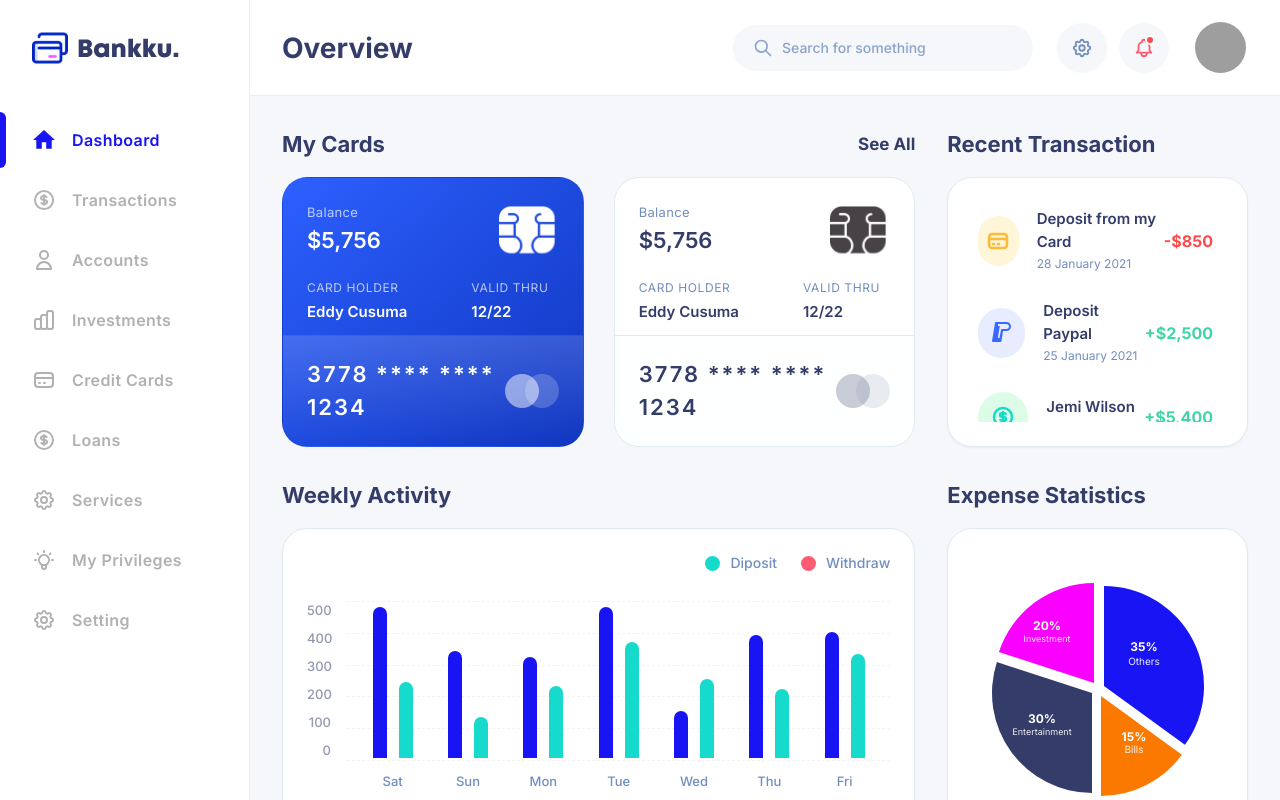
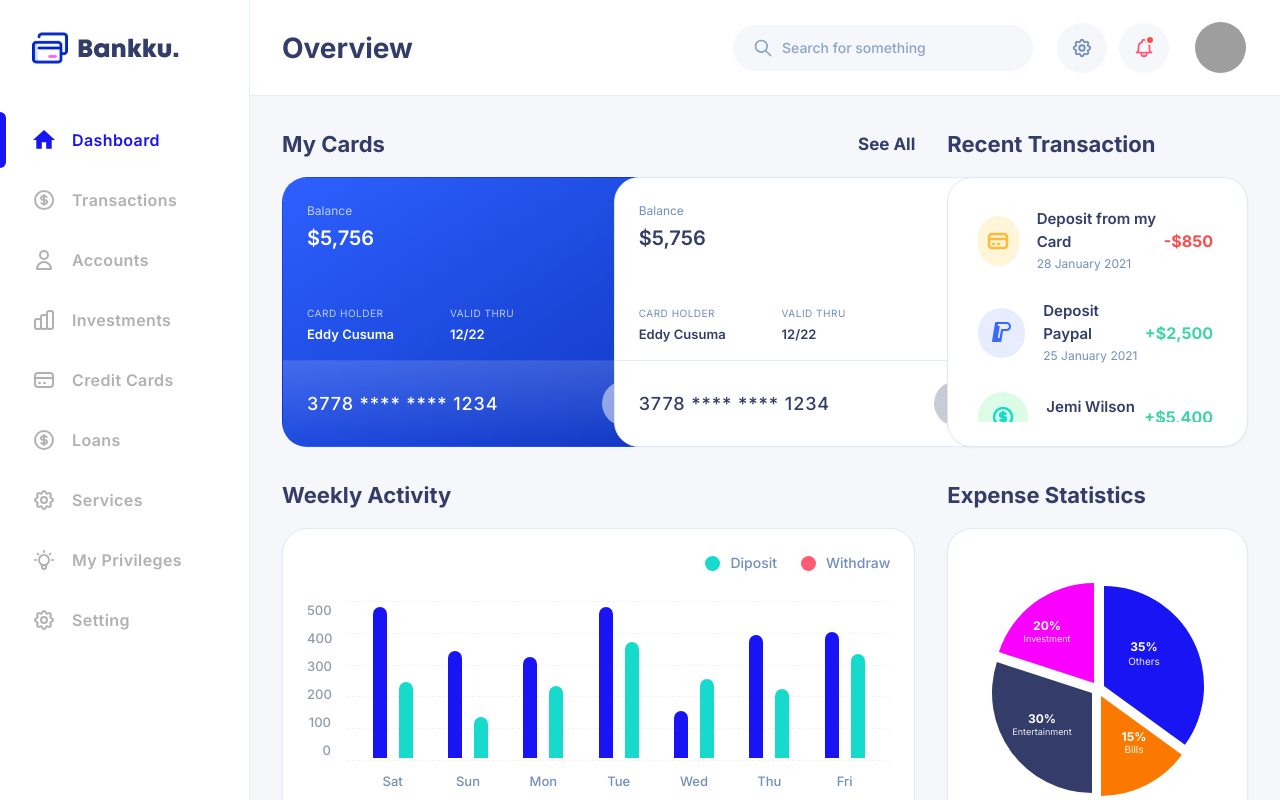
Before and after one commit to Fianisme/inagataintern_challenge, a React (Vite) app: page / in a window 1280 px wide. Built offline with nearby package versions, Linux system fonts and the light colour scheme; grey boxes are pictures that could not be loaded.

Commit message:
wip: Restructuring mastercard icon size and adding more hover in Piechart at Dashboard.jsx

```diff
--- a/src/components/overview/Cards.jsx
+++ b/src/components/overview/Cards.jsx
@@ -2,55 +2,52 @@ import React from 'react';
 
 function Cards({ balance, cardHolder, validThru, cardNumber, isDark }) {
   return (
-    <div className={`rounded-[25px] h-[270px] w-[415px] max-w-full flex flex-col justify-between overflow-hidden text-left border transition-all duration-300 ${
+    <div className={`rounded-[25px] h-[270px] w-[415px] flex flex-col justify-between overflow-hidden text-left border transition-all duration-300 ${
       isDark
         ? 'bg-gradient-to-br from-[#2D60FF] to-[#0F35BF] border-transparent text-white'
         : 'bg-white border-[#DFEAF2] text-[#343C6A]'
     }`}>
 
       {/* Konten Atas & Tengah */}
-      {/* ponytail: adjusted padding to give card content more prominence and spacing */}
-      <div className="p-6 pb-3 flex flex-col justify-between flex-1">
+      <div className="p-6 pb-4 flex flex-col justify-between flex-1">
 
         {/* 1. Baris Atas: Balance & Chip Icon */}
-        <div className="flex justify-between items-center">
+        <div className="flex justify-between items-start">
           <div>
-            {/* ponytail: scaled up balance typography for premium visual hierarchy */}
-            <p className={`text-[12px] md:text-[13px] font-normal tracking-wide ${isDark ? 'text-white/70' : 'text-[#718EBF]'}`}>
+            <p className={`text-[12px] font-normal ${isDark ? 'text-white/70' : 'text-[#718EBF]'}`}>
               Balance
             </p>
-            <p className="text-[20px] md:text-[22px] font-semibold mt-[2px] font-sans">
+            <p className="text-xl font-semibold mt-1 font-sans">
               {balance}
             </p>
           </div>
 
           {/* SVG Chip yang Akurat */}
-          {/* ponytail: scaled chip width and height to match preferred larger card layout proportions */}
-          <div className="w-[64px] h-[56px] flex items-center justify-center">
+          <div className="w-[34px] h-[30px] flex items-center justify-center">
+            {/* ponytail: replaced inline SVG chip with active/passive chip image assets */}
             <img
               src={isDark ? "/images/cards/Chip_Card_Active.svg" : "/images/cards/Chip_Card_Passive.svg"}
               alt="Card Chip"
-              className="w-full h-full object-contain"
+              className="w-[34px] h-[30px] object-contain"
             />
           </div>
         </div>
 
         {/* 2. Baris Tengah: Card Holder & Valid Thru */}
-        {/* ponytail: adjusted gap and size of names for improved clarity */}
-        <div className="flex gap-16 mt-1">
+        <div className="flex gap-14">
           <div>
-            <p className={`text-[11px] md:text-[12px] font-normal uppercase tracking-wider ${isDark ? 'text-white/70' : 'text-[#718EBF]'}`}>
+            <p className={`text-[10px] font-normal uppercase tracking-wider ${isDark ? 'text-white/70' : 'text-[#718EBF]'}`}>
               Card Holder
             </p>
-            <p className={`text-[14px] md:text-[15px] font-semibold mt-[4px] font-sans ${isDark ? 'text-white' : 'text-[#343C6A]'}`}>
+            <p className={`text-[13px] font-semibold mt-1 ${isDark ? 'text-white' : 'text-[#343C6A]'}`}>
               {cardHolder}
             </p>
           </div>
           <div>
-            <p className={`text-[11px] md:text-[12px] font-normal uppercase tracking-wider ${isDark ? 'text-white/70' : 'text-[#718EBF]'}`}>
+            <p className={`text-[10px] font-normal uppercase tracking-wider ${isDark ? 'text-white/70' : 'text-[#718EBF]'}`}>
               Valid Thru
             </p>
-            <p className={`text-[14px] md:text-[15px] font-semibold mt-[4px] font-sans ${isDark ? 'text-white' : 'text-[#343C6A]'}`}>
+            <p className={`text-[13px] font-semibold mt-1 ${isDark ? 'text-white' : 'text-[#343C6A]'}`}>
               {validThru}
             </p>
           </div>
@@ -59,22 +56,19 @@ function Cards({ balance, cardHolder, validThru, cardNumber, isDark }) {
       </div>
 
       {/* 3. Baris Bawah (Footer): Nomor Kartu & Logo Lingkaran */}
-      {/* ponytail: set background styles to match dark/light modes from mockups */}
-      <div className={`flex justify-between items-center px-6 py-[22px] ${
+      <div className={`flex justify-between items-center px-6 py-5 ${
         isDark
           ? 'bg-gradient-to-b from-white/15 to-white/0 border-t border-white/10'
-          : 'border-t border-[#DFEAF2] bg-[#F5F7FA]/10'
+          : 'border-t border-[#DFEAF2]'
       }`}>
-        {/* ponytail: card number size and letter-spacing scaled up */}
-        <p className={`text-[20px] md:text-[22px] font-semibold tracking-[2px] font-sans ${isDark ? 'text-white' : 'text-[#343C6A]'}`}>
+        <p className={`text-[18px] font-medium tracking-wider font-sans ${isDark ? 'text-white' : 'text-[#343C6A]'}`}>
           {cardNumber}
         </p>
 
         {/* Lingkaran Logo Overlapping */}
-        {/* ponytail: increased circles sizing to fit footer padding layout */}
-        <div className="flex -space-x-3.5 items-center">
-          <div className={`w-[34px] h-[34px] rounded-full ${isDark ? 'bg-white/50' : 'bg-[#9199AF]/50'}`}></div>
-          <div className={`w-[34px] h-[34px] rounded-full ${isDark ? 'bg-white/20' : 'bg-[#9199AF]/20'}`}></div>
+        <div className="flex -space-x-5 items-center">
+          <div className={`w-[45px] h-[45px] rounded-full ${isDark ? 'bg-white/50' : 'bg-[#9199AF]/50'}`}></div>
+          <div className={`w-[45px] h-[45px] rounded-full ${isDark ? 'bg-white/20' : 'bg-[#9199AF]/20'}`}></div>
         </div>
       </div>
 
--- a/src/components/overview/ExpenseStatistics.jsx
+++ b/src/components/overview/ExpenseStatistics.jsx
@@ -9,7 +9,7 @@ export default function ExpenseStatistics() {
           <path
             d="M 125 125 L 125 25 A 100 100 0 0 1 205.9 183.8 Z"
             fill="#1814F3"
-            className="transition-transform duration-200 hover:scale-105 origin-[125px_125px] cursor-pointer"
+            className="transition-transform duration-200 hover:scale-115 origin-[125px_125px] cursor-pointer"
           />
           <text x="165" y="90" fill="white" fontSize="12" fontWeight="bold" textAnchor="middle" className="font-sans">
             35%
@@ -24,7 +24,7 @@ export default function ExpenseStatistics() {
           <path
             d="M 125 125 L 205.9 183.8 A 100 100 0 0 1 125 225 Z"
             fill="#FC7900"
-            className="transition-transform duration-200 hover:scale-105 origin-[125px_125px] cursor-pointer"
+            className="transition-transform duration-200 hover:scale-115 origin-[125px_125px] cursor-pointer"
           />
           <text x="158" y="170" fill="white" fontSize="12" fontWeight="bold" textAnchor="middle" className="font-sans">
             15%
@@ -39,7 +39,7 @@ export default function ExpenseStatistics() {
           <path
             d="M 125 125 L 125 225 A 100 100 0 0 1 29.9 94.1 Z"
             fill="#343C6A"
-            className="transition-transform duration-200 hover:scale-105 origin-[125px_125px] cursor-pointer"
+            className="transition-transform duration-200 hover:scale-115 origin-[125px_125px] cursor-pointer"
           />
           <text x="75" y="155" fill="white" fontSize="12" fontWeight="bold" textAnchor="middle" className="font-sans">
             30%
@@ -54,7 +54,7 @@ export default function ExpenseStatistics() {
           <path
             d="M 125 125 L 29.9 94.1 A 100 100 0 0 1 125 25 Z"
             fill="#FA00FF"
-            className="transition-transform duration-200 hover:scale-105 origin-[125px_125px] cursor-pointer"
+            className="transition-transform duration-200 hover:scale-115 origin-[125px_125px] cursor-pointer"
           />
           <text x="78" y="72" fill="white" fontSize="12" fontWeight="bold" textAnchor="middle" className="font-sans">
             20%
```
